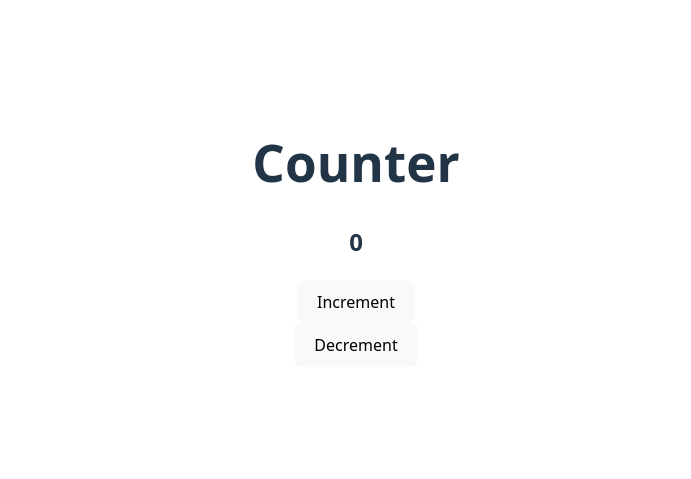
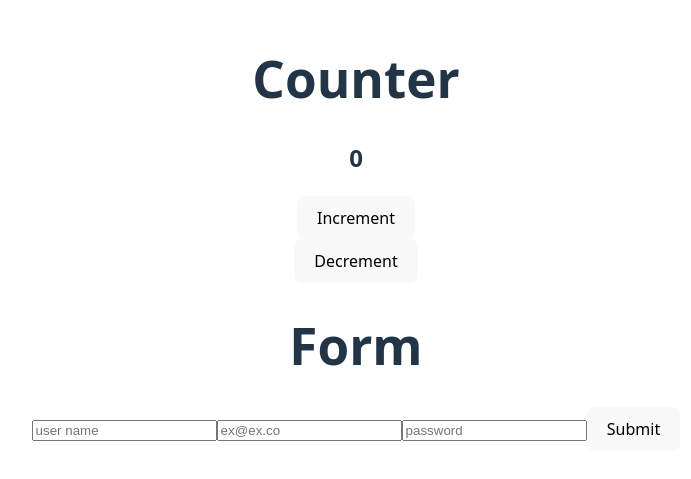
Before and after one commit to ShraddhaMulekar/practice, a React (Vite) app in the folder 2/react-day1/: page / in a window 1280 px wide. Shown: the part 167-646 px from the top of the page, without its empty margins (284-975 px from the left). Built offline with nearby package versions, Linux system fonts and the light colour scheme.

Commit message:
fix: Controlled components, Event handling, Form submission.

```diff
--- a/2/react-day1/src/App.jsx
+++ b/2/react-day1/src/App.jsx
@@ -1,12 +1,14 @@
 import { useState } from 'react'
 import './App.css'
 import Couter from './components/Couter'
+import Form from './components/Form'
 
 function App() {
 
   return (
     <>
       <Couter />
+      <Form />
     </>
   )
 }
--- a/2/react-day1/src/components/Form.jsx
+++ b/2/react-day1/src/components/Form.jsx
@@ -0,0 +1,56 @@
+import React, { useState } from "react";
+
+const Form = () => {
+  const [formData, setFormData] = useState({
+    name: "",
+    email: "",
+    password: "",
+  });
+  const handleInput = (e) => {
+    setFormData({
+      ...formData,
+      [e.target.name]: e.target.value,
+    });
+  };
+  const handleSubmit = (e) => {
+    e.preventDefault();
+    alert("Data fetch successful!");
+    console.log(formData);
+    setFormData({
+      name: "",
+      email: "",
+      password: "",
+    });
+  };
+  return (
+    <div>
+      <h1>Form</h1>
+      <form onSubmit={handleSubmit}>
+        <input
+          type="name"
+          placeholder="user name"
+          name="name"
+          value={formData.name}
+          onChange={handleInput}
+        />
+        <input
+          type="email"
+          placeholder="ex@ex.co"
+          name="email"
+          value={formData.email}
+          onChange={handleInput}
+        />
+        <input
+          type="password"
+          placeholder="password"
+          name="password"
+          value={formData.password}
+          onChange={handleInput}
+        />
+        <button type="submit">Submit</button>
+      </form>
+    </div>
+  );
+};
+
+export default Form;
```
